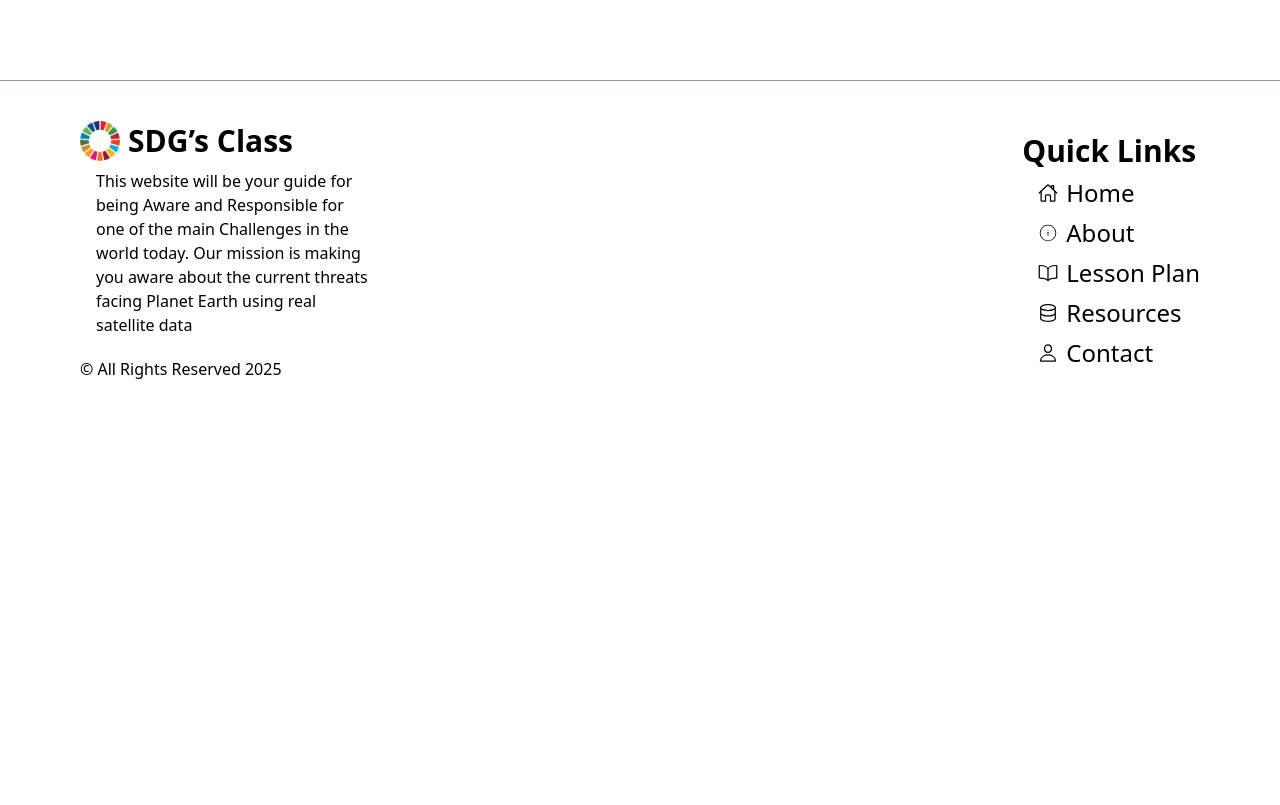
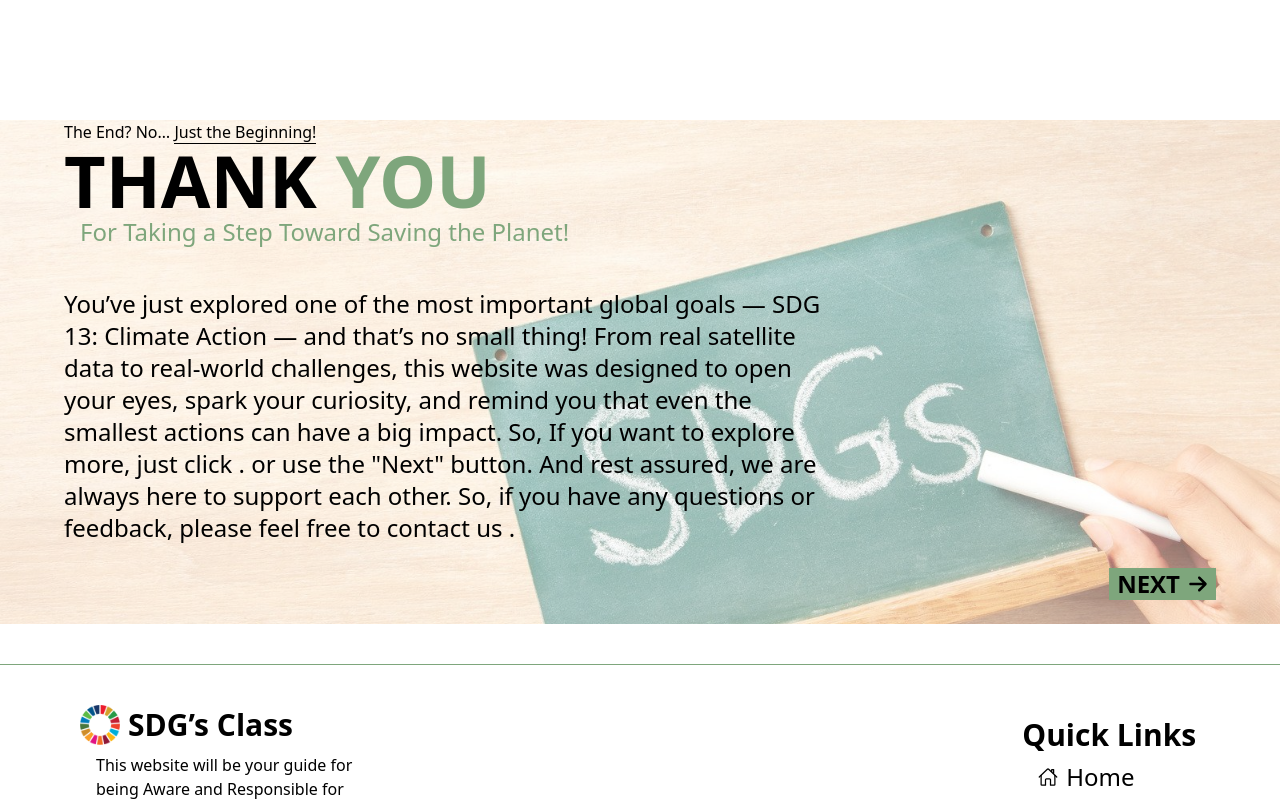
Before and after one commit to Kemet-Cosmos/SDGs-Class, a Next.js app: page /lesson in a window 1280 px wide. Shown: the part 2600-3405 px from the top of the page. Before the commit the page ends 3021 px from the top, so only its background shows below. Built offline with nearby package versions, Linux system fonts and the light colour scheme.

Commit message:
added Thx section to lesson page and NextPage button to end of all pages components

```diff
--- a/src/Animation.tsx
+++ b/src/Animation.tsx
@@ -1,5 +1,5 @@
 export const ViewPort = {
-  viewport: { once: true, amount: 0.5, margin: "-20px" },
+  viewport: { once: true, amount: 0.5, margin: "20px" },
   whileInView: { y: 0, x: 0, scale: 1, opacity: 1 },
 };
 export const Animate = {
--- a/src/app/lesson/page.tsx
+++ b/src/app/lesson/page.tsx
@@ -1,6 +1,7 @@
 import LessonPlan from '@/components/LessonPlan'
 import SDG_13_Mean from '@/components/SDG_13_Mean'
 import Targets from '@/components/Targets'
+import ThxMessage from '@/components/ThxMessage'
 import React from 'react'
 
 export default function page() {
@@ -9,6 +10,7 @@ export default function page() {
       <SDG_13_Mean/>
       <Targets/>
       <LessonPlan/>
+      <ThxMessage/>
     </main>
   )
 }
--- a/src/components/ClimateInfo.tsx
+++ b/src/components/ClimateInfo.tsx
@@ -3,11 +3,13 @@ import React from "react";
 import { motion } from "framer-motion";
 import Image from "next/image";
 import { FadeLeft, FadeRight, ViewPort } from "@/Animation";
+import NextPage from "./ui/NextPage";
 const MotionImage = motion(Image);
 
 const ClimateInfo = () => {
   return (
-    <section className="min-h-fit flex flex-col lg:flex-row gap-10 mt-20 ">
+    <section>
+      <div className=" flex flex-col lg:flex-row gap-10 mt-20 ">
         <div className="w-full lg:w-2/4 pl-10 space-y-5 overflow-hidden">
           <motion.div {...FadeLeft} {...ViewPort} className="relative text-lg">
             <div className="absolute top-0 -left-10 w-8 h-8 rounded-full bg-Green-1 " />
@@ -16,17 +18,17 @@ const ClimateInfo = () => {
             planet’s average surface temperature has risen by about{" "}
             <span className="font-semibold"> 1.2°C (2.2°F) </span>, which is a
             rapid change in geological terms. What is the cause for that? Human
-          activities like burning fossil fuels, cutting forests, and industrial
-          pollution have released vast amounts of greenhouse gases into the
-          atmosphere, trapping heat like a thick blanket.
+            activities like burning fossil fuels, cutting forests, and
+            industrial pollution have released vast amounts of greenhouse gases
+            into the atmosphere, trapping heat like a thick blanket.
           </motion.div>
           <motion.h1 {...FadeLeft} {...ViewPort} className="font-semibold">
             But that’s just the beginning of the story.
           </motion.h1>
           <motion.div {...FadeLeft} {...ViewPort}>
             As the planet heats up, Greenland is losing over{" "}
-          <span className="font-semibold"> 279 billion tons </span> of ice every
-          year. Down south, Antarctica is shedding{" "}
+            <span className="font-semibold"> 279 billion tons </span> of ice
+            every year. Down south, Antarctica is shedding{" "}
             <span className="font-semibold"> 148 billion tons </span>
             annually. Imagine losing so much ice that sea levels begin to
             rise—over{" "}
@@ -80,6 +82,10 @@ const ClimateInfo = () => {
             </div>
           </motion.h2>
         </div>
+      </div>
+      <div className="flex justify-end items-center mt-5">
+        <NextPage href="/lesson" />
+      </div>
     </section>
   );
 };
--- a/src/components/Imagine.tsx
+++ b/src/components/Imagine.tsx
@@ -5,6 +5,7 @@ import React from "react";
 import { motion } from "framer-motion";
 import { FaArrowRight } from "react-icons/fa6";
 import { ViewPort, FadeLeft, FadeRight, FadeUp } from "@/Animation";
+import NextPage from "./ui/NextPage";
 
 const MotionImage = motion(Image);
 const MotionLink = motion(Link);
@@ -68,17 +69,7 @@ const Imagine = () => {
           Let’s find out what the SDGs truly are!
         </motion.div>
         <div className="w-full flex justify-end my-5">
-          <MotionLink
-            {...FadeUp}
-            {...ViewPort}
-            whileHover={{ translateX: 5, scale: 1.05 }}
-            whileTap={{ scale: 1 }}
-            href="/about"
-            className="font-bold text-2xl bg-Green-1 px-2 w-fit flex items-center gap-2  "
-          >
-            {" "}
-            NEXT <FaArrowRight size={20} />{" "}
-          </MotionLink>
+          <NextPage href="/about" />
         </div>
       </div>
     </section>
--- /dev/null
+++ b/src/components/ThxMessage.tsx
@@ -0,0 +1,49 @@
+"use client";
+import React from "react";
+import Image from "next/image";
+import { motion } from "framer-motion";
+import { Animate, FadeDown, FadeLeft, FadeRight, FadeUp } from "@/Animation";
+import NextPage from "./ui/NextPage";
+const MotionImage = motion(Image);
+const ThxMessage = () => {
+  return (
+    <section className="relative !min-h-fit">
+      <MotionImage
+        src="/SDGs_board.jpg"
+        alt="Image"
+        width={1000}
+        height={1000}
+        className="absolute top-0 left-0 w-full h-full object-cover -z-10 opacity-60"
+      />
+      <p>
+        The End? No…{" "}
+        <span className="border-b border-black">Just the Beginning!</span>
+      </p>
+
+      <div>
+        <h1 className="relative text-7xl font-semibold ">
+          THANK <span className="text-Green-1"> YOU </span>
+        </h1>
+        <p className="text-2xl ml-4 text-Green-1">
+          For Taking a Step Toward Saving the Planet!
+        </p>
+      </div>
+
+      <div className="mt-10 text-2xl max-w-3xl">
+        You’ve just explored one of the most important global goals — SDG 13:
+        Climate Action — and that’s no small thing! From real satellite data to
+        real-world challenges, this website was designed to open your eyes,
+        spark your curiosity, and remind you that even the smallest actions can
+        have a big impact. So, If you want to explore more, just click . or use
+        the "Next" button. And rest assured, we are always here to support each
+        other. So, if you have any questions or feedback, please feel free to
+        contact us .
+      </div>
+      <div className="h-20 flex justify-end items-center">
+        <NextPage href="/resources"/>
+      </div>
+    </section>
+  );
+};
+
+export default ThxMessage;
--- /dev/null
+++ b/src/components/ui/NextPage.tsx
@@ -0,0 +1,28 @@
+"use client";
+import React from "react";
+import Link from "next/link";
+import { motion } from "framer-motion";
+import { FadeUp } from "@/Animation";
+import { FaArrowRight } from "react-icons/fa6";
+const MotionLink = motion(Link);
+interface Props {
+  href: string;
+}
+const NextPage: React.FC<Props> = ({ href }) => {
+  return (
+    <MotionLink
+      {...FadeUp}
+      viewport={{ once: true, amount: 0.5, margin: "20px" }}
+      whileInView={{ y: 0, x: 0, scale: 1, opacity: 1 }}
+      whileHover={{ translateX: 5, scale: 1.05 }}
+      whileTap={{ scale: 1 }}
+      href={href}
+      className="font-bold text-2xl bg-Green-1 px-2 w-fit flex items-center gap-2  "
+    >
+      {" "}
+      NEXT <FaArrowRight size={20} />{" "}
+    </MotionLink>
+  );
+};
+
+export default NextPage;
```
Also changed, not shown: public/SDGs_board.jpg (added). Lines whose indentation alone changed are shown as unchanged.
